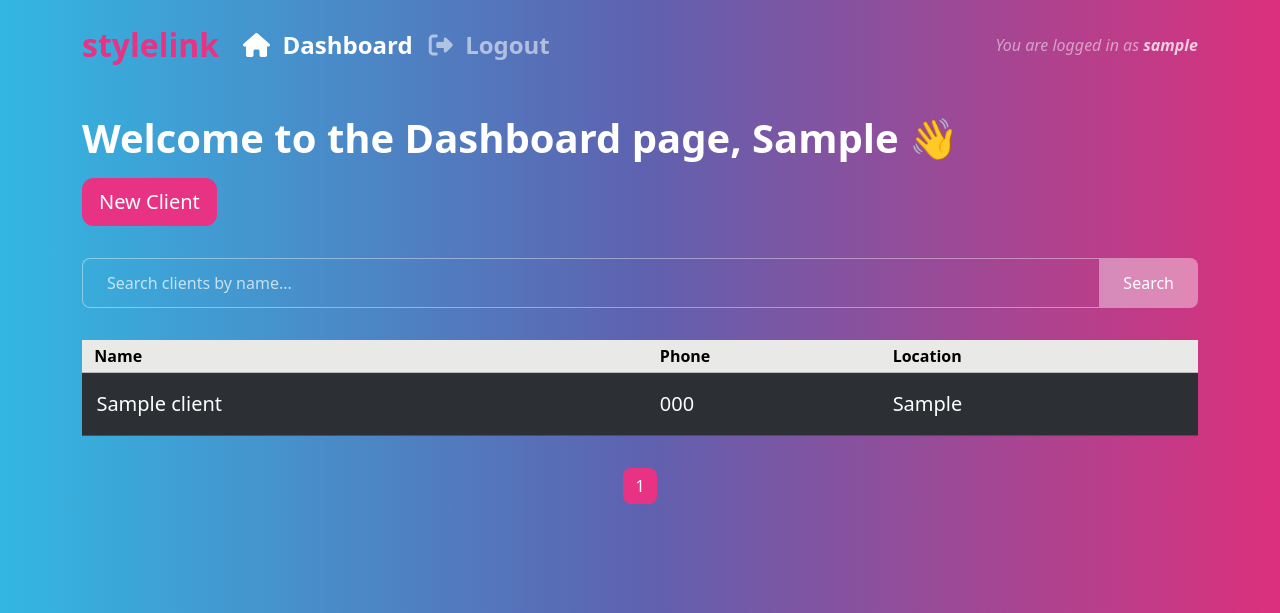
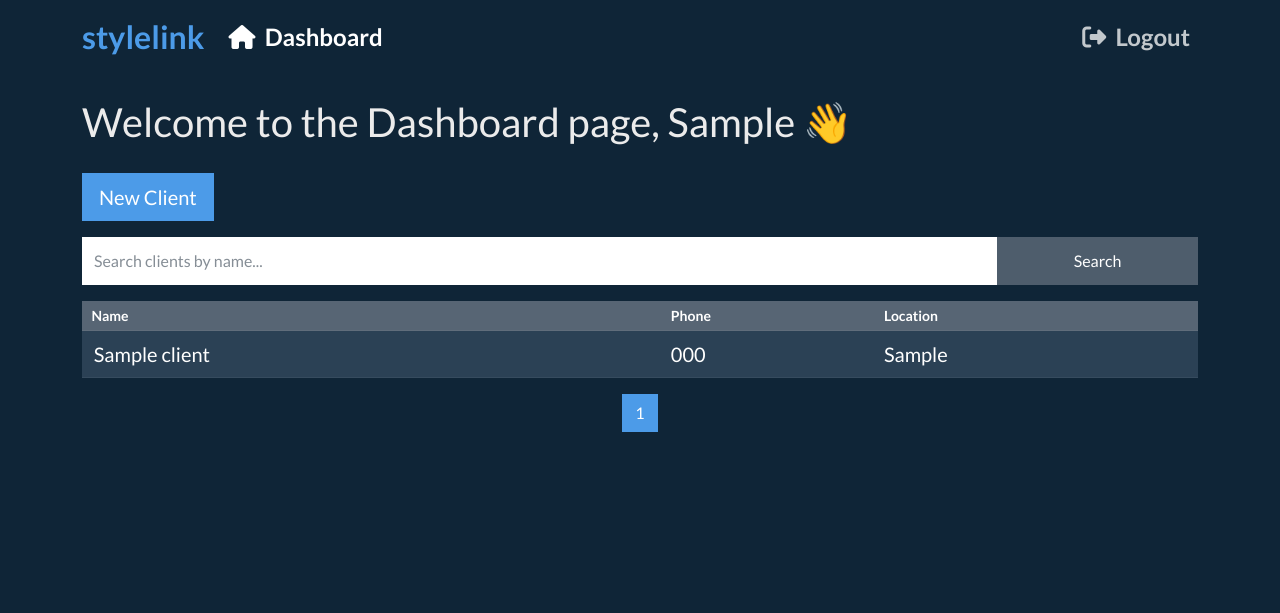
Before and after one commit to yaroslav-matala/stylelink-crm, a Django app: page /dashboard in a window 1280 px wide. Shown: the top 613 px of the page. Run offline with Django 4.2, Linux system fonts and the light colour scheme; a user stored in the database is signed in; tables that the repository leaves empty hold one stand-in row (values such as "Sample post"); some libraries are stand-ins or nearby versions.

Commit message:
change main theme and adjust styles on dashboard page

```diff
--- a/client_manager/templates/client_manager/dashboard.html
+++ b/client_manager/templates/client_manager/dashboard.html
@@ -2,13 +2,14 @@
 
 {% block content %}
 
-    <h1 class="">Welcome to the Dashboard page, <span class="text-capitalize"> {{user}} 👋 </span> </h1>
+    <h1 id="dashborad-title" class="">Welcome to the Dashboard page, <span class="text-capitalize"> {{user}} 👋 </span> </h1>
 
     <div class=" mb-3">
-        <a href="{% url 'add-client' %}" class="btn btn-primary btn-lg btn-slink-add">New Client</a>
+        <a href="{% url 'add-client' %}" class="btn btn-primary w-100 d-md-none mb-3 btn-lg">New Client</a>
+        <a href="{% url 'add-client' %}" class="btn btn-primary d-none d-md-inline-block btn-lg mb-3">New Client</a>
         <!-- simple search-->
         <form method="GET" action="{% url 'dashboard' %}" class="mb-3">
-            <div class="input-group">
+            <div class="input-group" id='search-group'>
                 <input
                     type="text"
                     name="search"
@@ -16,14 +17,14 @@
                     placeholder="Search clients by name..."
                     value="{{ search_query }}"
                 >
-                <button class="btn btn-secondary" type="submit">Search</button>
+                <button id="search-button" class="btn btn-secondary" type="submit">Search</button>
             </div>
         </form>
     </div>
 
     <div class="table-responsive">
         <table class="table table-dark table-hover table-striped table-sm">
-            <thead class="table-light">
+            <thead class="table-secondary">
                 <tr>
                     <th scope="col">&nbsp;&nbsp;Name</th>
                     <th scope="col">Phone</th>
@@ -43,11 +44,20 @@
                 {% endfor %}
                 {% else %}
                     <tr>
-                        <td colspan="4" class="text-center fs-3 py-2">
-                            <div class="mt-2">No clients found</div>
+                        <td colspan="4" class="text-center fs-4 py-2">
+                        {% if not page_obj %}
+                            <!-- No clients yet -->
+                            <div class="mt-2">It’s empty here.</div>
                             <div class="mt-3">
-                                <a href="{% url 'dashboard' %}" class="btn fs-5 mb-2 btn-outline-light">Return to Dashboard</a>
+                                <a href="{% url 'add-client' %}" class="btn fs-5 mb-2 btn-outline-light">Add Your First Client</a>
                             </div>
+                        {% else %}
+                            <!-- No clients found but the table exists -->
+                            <div class="mt-2">no clients found</div>
+                            <div class="mt-3">
+                                <a href="{% url 'dashboard' %}" class="btn fs-5 mb-2 btn-outline-light">View All Clients</a>
+                            </div>
+                        {% endif %}
                         </td>
                     </tr>
                 {% endif %}
--- a/static/css/style.css
+++ b/static/css/style.css
@@ -36,7 +36,7 @@ html, body {
 }
 
 .btn-slink-add {
-  margin-bottom: 2rem;
+  margin-bottom: 1rem;
 }
 
 .message-text {
@@ -46,3 +46,15 @@ html, body {
 .clickable-row {
   cursor: pointer;
 }
+
+#search-group {
+  height: 3rem;
+}
+
+#dashborad-title {
+  margin-bottom: revert !important;
+}
+
+#search-button {
+  width: 18%;
+}
--- a/stylelink/settings.py
+++ b/stylelink/settings.py
@@ -30,7 +30,7 @@ TEMPLATES_DIR = os.path.join(BASE_DIR, 'templates')
 SECRET_KEY = os.environ.get('SECRET_KEY')
 
 # SECURITY WARNING: don't run with debug turned on in production!
-DEBUG = True
+DEBUG = False
 
 ALLOWED_HOSTS = ['8000-yaroslavmat-stylelinkcr-hqnta9goa1s.ws.codeinstitute-ide.net', 'stylelink-7c53adcbe9a8.herokuapp.com']
 
--- a/templates/base.html
+++ b/templates/base.html
@@ -14,7 +14,8 @@
     <title>Stylelink - Simple Client Manager</title>
 
     <!-- bootstrap bootswatch morph theme -->
-    <link rel="stylesheet" href="{% static 'css/bootstrap-quartz.css'%}">
+    <link rel="stylesheet" href="https://bootswatch.com/5/superhero/bootstrap.min.css">
+    {% comment %} <link rel="stylesheet" href="{% static 'css/bootstrap-quartz.css'%}"> {% endcomment %}
     <link rel="stylesheet" href="{% static 'css/style.css' %}">
     <!-- favicon -->
     <link rel="apple-touch-icon" sizes="180x180" href="{% static 'favicon/apple-touch-icon.png' %}">
@@ -30,7 +31,7 @@
             <!-- navbar -->
             <nav class="navbar navbar-expand-lg navbar-dark">
                 <div class="container">
-                    <a class="navbar-brand fw-bolder fs-2 text-primary " href="{% url 'home' %}"><span class="thin">stylelink</span></a>
+                    <a class="navbar-brand fw-bolder fs-2 text-primary " href="{% if user.is_authenticated %}{% url 'dashboard' %}{% else %}{% url 'home' %}{% endif %}"><span class="thin">stylelink</span></a>
                     <button class="navbar-toggler" type="button" data-bs-toggle="collapse" data-bs-target="#navbarText"
                         aria-controls="navbarText" aria-expanded="false" aria-label="Toggle navigation">
                         <span class="navbar-toggler-icon"></span>
@@ -42,30 +43,37 @@
                                 <a class="nav-link fw-bold fs-4 {% if request.path == '/dashboard' %}active{% endif %}"
                                     aria-current="page" href="{% url 'dashboard' %}"><i class="fa-solid fa-home"></i>&nbsp;&nbsp;Dashboard</a>
                             </li>
-                            <li class="nav-item">
-                                <a class="nav-link fw-bold fs-4 {% if request.path == logout_url %}active{% endif %}"
-                                    aria-current="page" href="{% url 'account_logout' %}"><i
-                                        class="fa-solid fa-right-from-bracket"></i>&nbsp;&nbsp;Logout</a>
-                            </li>
                             {% else %}
                             <li class="nav-item">
                                 <a class="nav-link fw-bold fs-4 {% if request.path == signup_url %}active{% endif %}"
                                     aria-current="page" href="{% url 'account_signup' %}"><i
                                         class="fa-solid fa-user-plus"></i>&nbsp;Register</a>
                             </li>
+                            {% endif %}
+                        </ul>
+                        {% if user.is_authenticated %}
+                        <ul class="navbar-nav ms-auto">
+                            <li class="nav-item">
+                                <a class="nav-link fw-bold fs-4 {% if request.path == logout_url %}active{% endif %}" aria-current="page" href="{% url 'account_logout' %}">
+                                    <i class="fa-solid fa-right-from-bracket"></i>&nbsp;&nbsp;Logout
+                                </a>
+                            </li>
+                        </ul>
+                        {% else %}
+                        <ul class="navbar-nav ms-auto">
                             <li class="nav-item">
                                 <a class="nav-link fw-bold fs-4 {% if request.path == login_url %}active{% endif %}"
                                     aria-current="page" href="{% url 'account_login' %}"><i
                                         class="fa-solid fa-right-from-bracket"></i>&nbsp;Login</a>
                             </li>
-                            {% endif %}
                         </ul>
-                        {% if user.is_authenticated %}
+                        {% endif %}
+                        <!-- {% if user.is_authenticated %}
                         <span class="navbar-text fs-6 text-body-tertiary fst-italic">You are logged in as <span
                                 class="text-muted fw-bold"> {{ user }} </span></span>
                         {% else %}
                         <span class="navbar-text fs-6 text-body-tertiary">You are not logged in</span>
-                        {% endif %}
+                        {% endif %} -->
                     </div>
                 </div>
             </nav>
```
Also changed, not shown: client_manager/templates/client_manager/view-client.html (+5 -3 lines).
